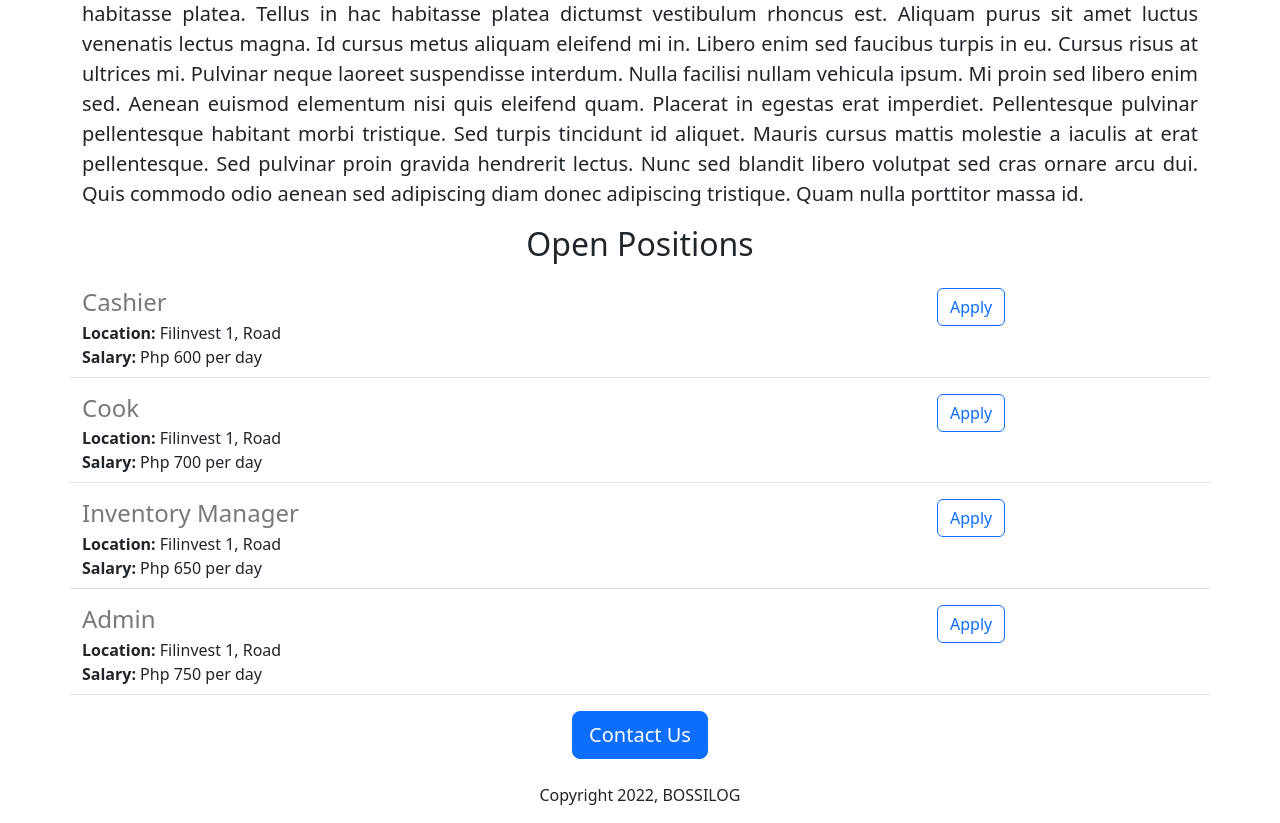
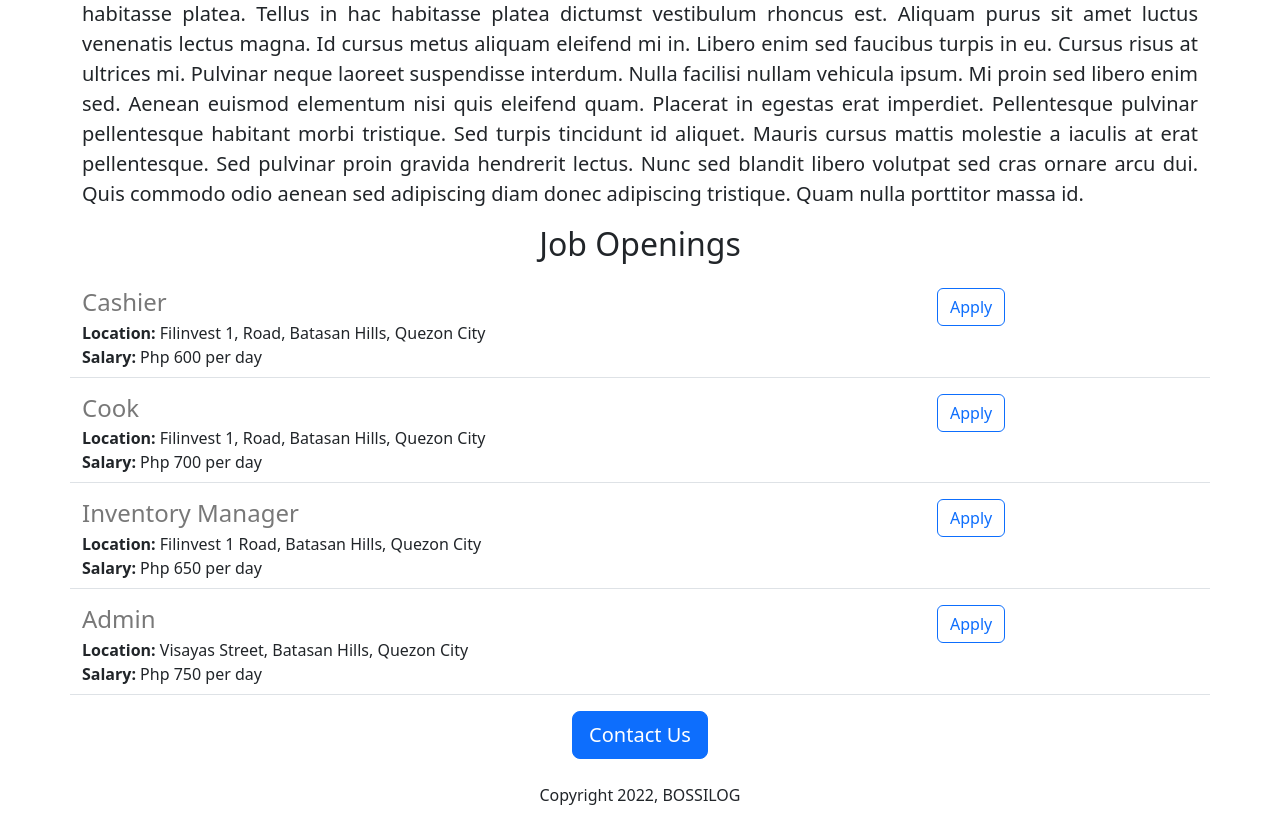
Before and after one commit to jayzien09/freecode-camp-practice-2, a Flask app: page / in a window 1280 px wide. Shown: the part 571-1394 px from the top of the page. Run offline with Flask 2, Linux system fonts and the light colour scheme.

Commit message:
change the location, rename some contents

```diff
--- a/app.py
+++ b/app.py
@@ -6,25 +6,25 @@ JOBS = [
   {
     'id': 1,
     'title': "Cashier",
-    'location': "Filinvest 1, Road",
+    'location': "Filinvest 1, Road, Batasan Hills, Quezon City",
     'salary': 'Php 600 per day'
   },
   {
     'id': 2,
     'title': "Cook",
-    'location': "Filinvest 1, Road",
+    'location': "Filinvest 1, Road, Batasan Hills, Quezon City",
     'salary': 'Php 700 per day'
   },
   {
     'id': 3,
     'title': "Inventory Manager",
-    'location': "Filinvest 1, Road",
+    'location': "Filinvest 1 Road, Batasan Hills, Quezon City",
     'salary': 'Php 650 per day'
   },
   {
     'id': 4,
     'title': "Admin",
-    'location': "Filinvest 1, Road",
+    'location': "Visayas Street, Batasan Hills, Quezon City",
     'salary': 'Php 750 per day'
   }
 ]
--- a/templates/home.html
+++ b/templates/home.html
@@ -25,7 +25,7 @@
 
       <p class = "lead">Lorem ipsum dolor sit amet, consectetur adipiscing elit, sed do eiusmod tempor incididunt ut labore et dolore magna aliqua. Dis parturient montes nascetur ridiculus mus mauris vitae ultricies leo. Sed nisi lacus sed viverra tellus in hac habitasse platea. Tellus in hac habitasse platea dictumst vestibulum rhoncus est. Aliquam purus sit amet luctus venenatis lectus magna. Id cursus metus aliquam eleifend mi in. Libero enim sed faucibus turpis in eu. Cursus risus at ultrices mi. Pulvinar neque laoreet suspendisse interdum. Nulla facilisi nullam vehicula ipsum. Mi proin sed libero enim sed. Aenean euismod elementum nisi quis eleifend quam. Placerat in egestas erat imperdiet. Pellentesque pulvinar pellentesque habitant morbi tristique. Sed turpis tincidunt id aliquet. Mauris cursus mattis molestie a iaculis at erat pellentesque. Sed pulvinar proin gravida hendrerit lectus. Nunc sed blandit libero volutpat sed cras ornare arcu dui. Quis commodo odio aenean sed adipiscing diam donec adipiscing tristique. Quam nulla porttitor massa id.</p>
 
-      <h2 class="text-center mt-2 mb-4">Open Positions</h2>
+      <h2 class="text-center mt-2 mb-4">Job Openings</h2>
 
       <div>
         {% for job in jobs %}
```
